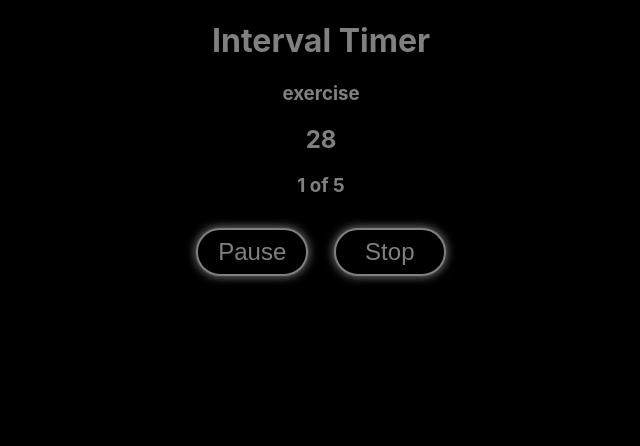
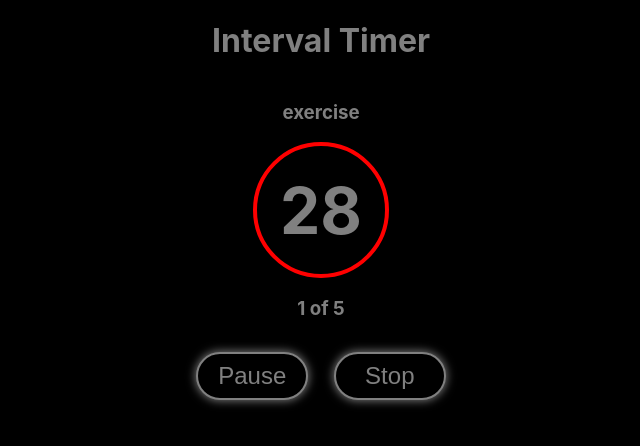
Before and after one commit to grimjohncorn/interval, a React (Create React App) app: page / in a window 1280 px wide. Both pictures are taken after a click on the button "Start". Shown: the top 446 px of the page, without its empty margins (319-959 px from the left). Built offline with nearby package versions, Linux system fonts and the light colour scheme.

Commit message:
timer text centering

```diff
--- a/src/App.css
+++ b/src/App.css
@@ -32,6 +32,12 @@ html {
   margin: 0 1rem 0 1rem;
 }
 
+.runningContainer {
+  display: flex;
+  flex-direction: column;
+  align-items: center;
+}
+
 .adjustTime {
   display: flex;
   justify-content: center;
@@ -41,6 +47,24 @@ html {
 .centreHeading {
   width: 100%;
   text-align: center;
+}
+
+.timerText {
+  display: flex;
+  justify-content: center;
+  align-items: center;
+  font-size: 4rem;
+  border: 4px solid red;
+  border-radius: 50%;
+  width: 8rem;
+  height: 8rem;
+  /*line-height: 0; */
+}
+
+.timerText h3 {
+  font-size: 1em;
+  padding: 0;
+  margin: 0;
 }
 
 .roundButton {
--- a/src/RunningTimer.js
+++ b/src/RunningTimer.js
@@ -53,9 +53,9 @@ const RunningTimer = ({ time, rest, intervals, stopHandleClick }) => {
 
 
     return (
-        <div>
+        <div className='runningContainer'>
             <h3 className='centreHeading'>{isRest ? 'rest' : 'exercise'}</h3>
-            <h2 className='centreHeading'>{currentTime}</h2>
+            <div className='timerText'><h3>{currentTime}</h3></div>
             <h3 className='centreHeading'>{`${currentInterval} of ${intervals}`}</h3>
             <div className='buttons'>
                 <button className='ovalButton' onClick={pauseHandleClick}>{isCounting ? 'Pause' : 'Resume'}</button>
```
Also changed, not shown: 1 other file (tests, documents, lock files or other folders).
